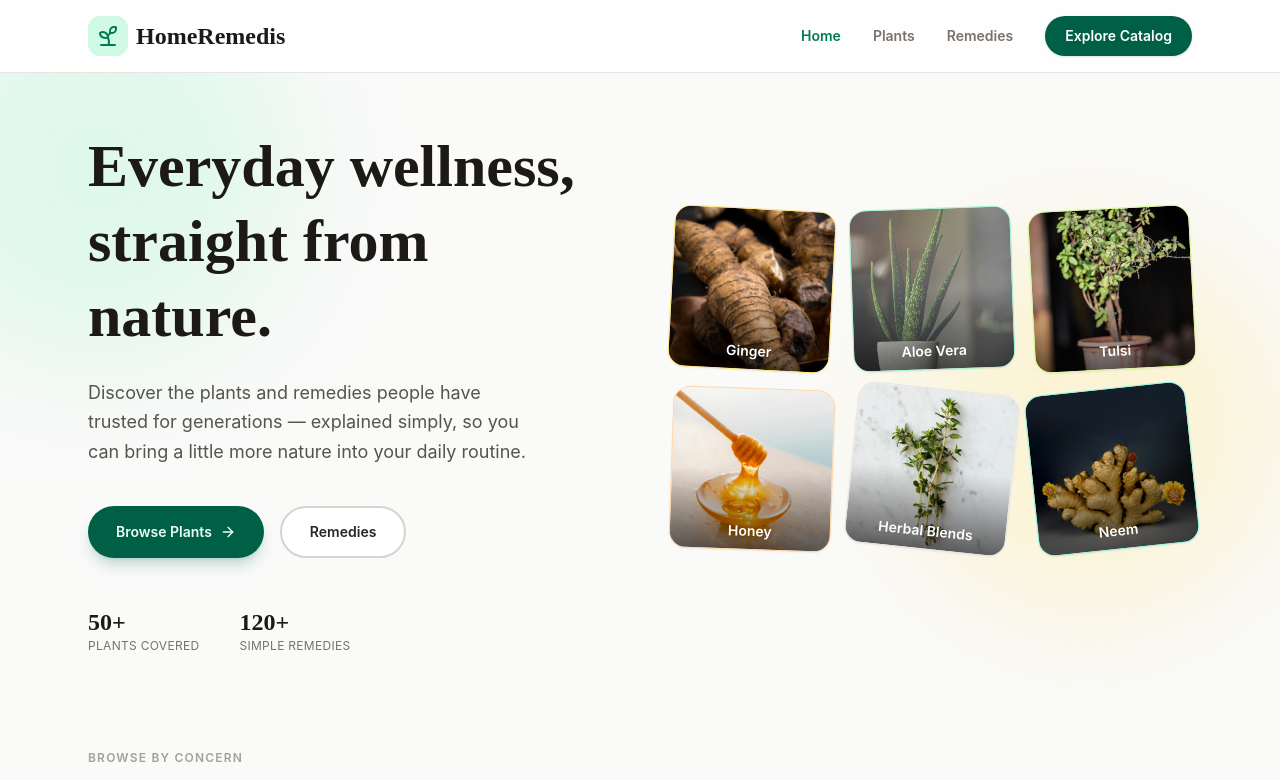
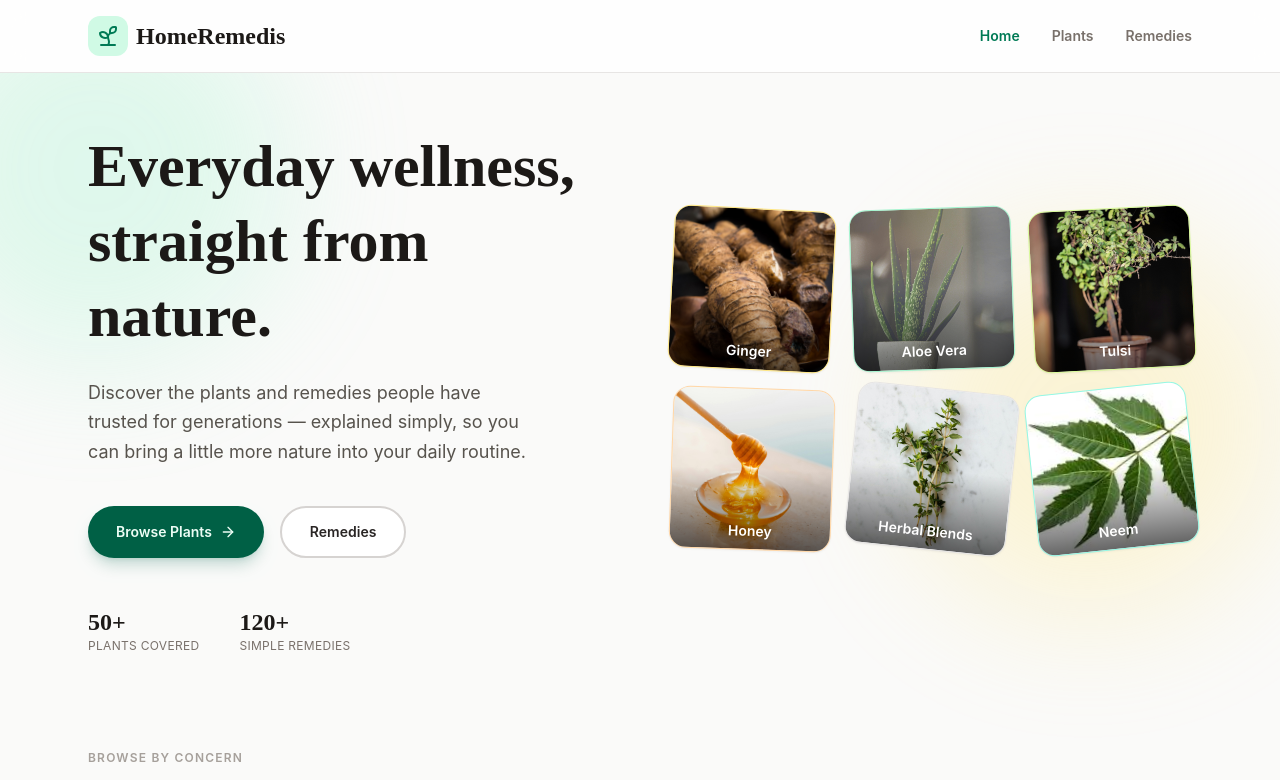
Before and after one commit to Vignesh-Ajri/homeremedis, a React (Vite) app in the folder frontend/: page / in a window 1280 px wide. Shown: the top 780 px of the page. Built offline with nearby package versions, Linux system fonts and the light colour scheme.

Commit message:
feat: update home layout, add neem image, clean up prompt doc

```diff
--- a/frontend/src/components/Navbar.jsx
+++ b/frontend/src/components/Navbar.jsx
@@ -49,13 +49,6 @@ export default function Navbar() {
               {link.name}
             </Link>
           ))}
-          {/* Action button placeholder */}
-          <Link
-            to="/plants"
-            className="rounded-full bg-emerald-800 px-5 py-2.5 text-sm font-semibold text-white shadow-sm transition hover:bg-emerald-900"
-          >
-            Explore Catalog
-          </Link>
         </div>
 
         {/* Mobile Menu Toggle */}
@@ -86,15 +79,6 @@ export default function Navbar() {
                 {link.name}
               </Link>
             ))}
-            <div className="pt-4 border-t border-stone-100">
-              <Link
-                to="/plants"
-                onClick={() => setIsMenuOpen(false)}
-                className="flex justify-center rounded-full bg-emerald-800 px-5 py-3 text-sm font-semibold text-white transition hover:bg-emerald-900"
-              >
-                Explore Catalog
-              </Link>
-            </div>
           </div>
         </div>
       )}
--- a/frontend/src/pages/Home.jsx
+++ b/frontend/src/pages/Home.jsx
@@ -22,7 +22,7 @@ import aloeVeraImg from '../assets/alovera.jpg';
 import tulsiImg from '../assets/tulasi.jpg';
 import honeyImg from '../assets/honey.jpg';
 import herbsImg from '../assets/herbs.jpg';
-import ginger2Img from '../assets/ginger2.jpg';
+import neemImg from '../assets/neem.jpg';
 
 const plants = [
   { name: "Ginger", imageUrl: gingerImg, icon: Sprout, tint: "bg-amber-100", ring: "ring-amber-200", ic: "text-amber-700", rot: "rotate-3", blurb: "Eases nausea and supports healthy digestion." },
@@ -30,7 +30,7 @@ const plants = [
   { name: "Tulsi", imageUrl: tulsiImg, icon: Leaf, tint: "bg-lime-100", ring: "ring-lime-200", ic: "text-lime-700", rot: "-rotate-3", blurb: "A daily tonic traditionally used to support immunity and calm." },
   { name: "Honey", imageUrl: honeyImg, icon: Sparkles, tint: "bg-orange-100", ring: "ring-orange-200", ic: "text-orange-700", rot: "rotate-2", blurb: "Soothes a sore throat and sweetens remedies naturally." },
   { name: "Herbal Blends", imageUrl: herbsImg, icon: Flower2, tint: "bg-stone-100", ring: "ring-stone-200", ic: "text-stone-700", rot: "rotate-6", blurb: "Curated mixes for sleep, focus, and everyday balance." },
-  { name: "Neem", imageUrl: ginger2Img, icon: TreeDeciduous, tint: "bg-teal-100", ring: "ring-teal-200", ic: "text-teal-700", rot: "-rotate-6", blurb: "A bitter leaf long used for clear skin and detox rituals." },
+  { name: "Neem", imageUrl: neemImg, icon: TreeDeciduous, tint: "bg-teal-100", ring: "ring-teal-200", ic: "text-teal-700", rot: "-rotate-6", blurb: "A bitter leaf long used for clear skin and detox rituals." },
   { name: "Ashwagandha", imageUrl: "https://images.unsplash.com/photo-1605335502758-c9fb23d70f8f?auto=format&fit=crop&q=80&w=200", icon: Moon, tint: "bg-violet-100", ring: "ring-violet-200", ic: "text-violet-700", rot: "rotate-2", blurb: "An adaptogenic root that helps the body handle daily stress." },
   { name: "Turmeric", imageUrl: "https://images.unsplash.com/photo-1615484478144-80b1827fa1e5?auto=format&fit=crop&q=80&w=200", icon: Flame, tint: "bg-yellow-100", ring: "ring-yellow-200", ic: "text-yellow-700", rot: "-rotate-2", blurb: "A golden root prized for its calming, anti-inflammatory properties." },
 ];
@@ -297,7 +297,7 @@ function CarouselCard({ plant }) {
       <h3 className="text-lg font-semibold text-stone-900">{name}</h3>
       <p className="text-sm leading-relaxed text-stone-600">{blurb}</p>
       <Link
-        to="/remedies"
+        to="/plants"
         className="mt-auto inline-flex items-center gap-1 text-sm font-semibold text-emerald-800 hover:underline"
       >
         See remedies
```
Also changed, not shown: frontend/src/assets/neem.jpg (added), 1 other file (tests, documents, lock files or other folders).
